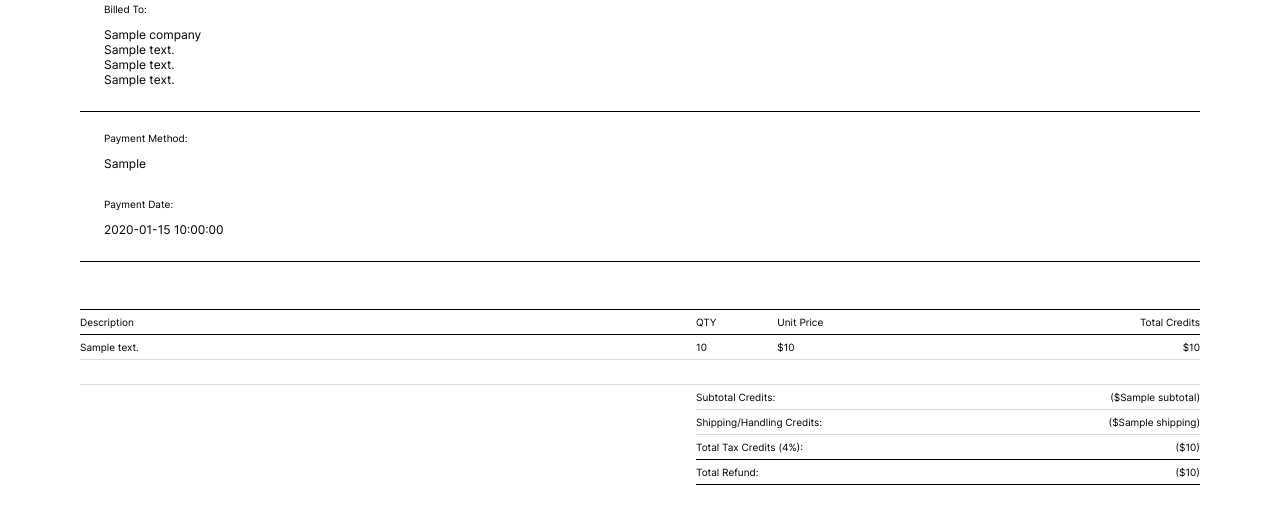
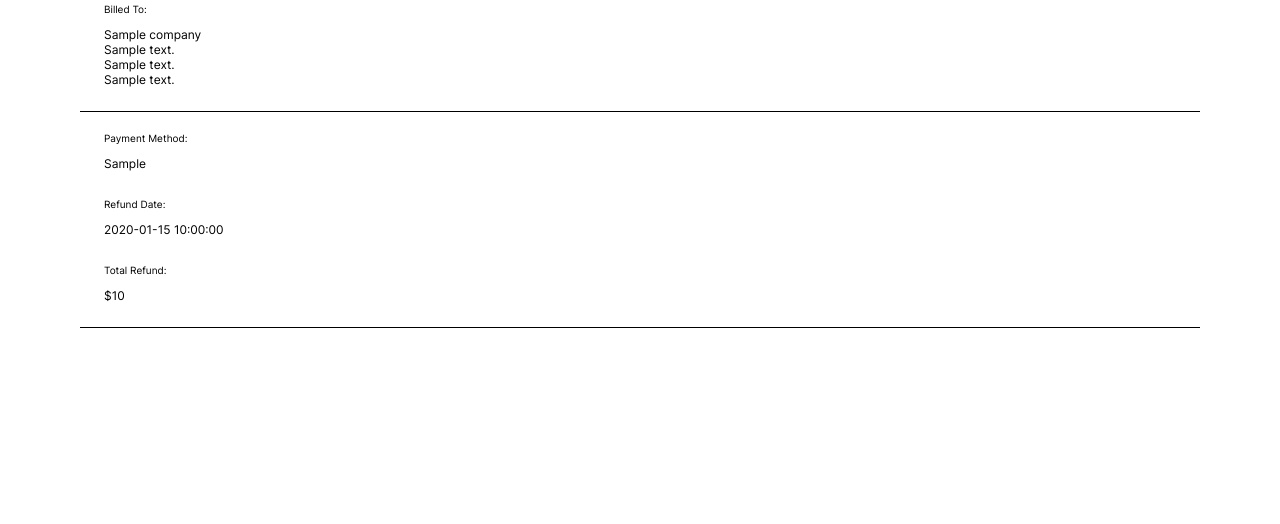
Before and after one commit to Cartar/receipt-invoice-generator, a Flask app: template templates/refund.html in a window 1280 px wide. Shown: the part 260-784 px from the top of the page. Run offline with Flask 2, Linux system fonts and the light colour scheme; the template is opened without the code that fills it: most values are stand-ins (such as "Sample title", 1, 10 or a date in 2020).

Commit message:
update refund file

```diff
--- a/app.py
+++ b/app.py
@@ -32,6 +32,8 @@ def get_headers():
         "quantity": request.headers.get('quantity'),
         "unit_price": request.headers.get('unit_price'),
         "item_total": request.headers.get('item_total'),
+        "refund_date": request.headers.get('refund_date'),
+        "amount_refunded": request.headers.get('amount_refunded'),
     }
 
     # Organize the list of items sent:
--- a/templates/refund.html
+++ b/templates/refund.html
@@ -301,68 +301,15 @@
             <p class="intro-table-title">Payment Method:</p>
             <p>{{ payment_method }}</p>
             <br />
-            <p class="intro-table-title">Payment Date:</p>
-            <p>{{ payment_date }}</p>
+            <p class="intro-table-title">Refund Date:</p>
+            <p>{{ refund_date }}</p>
+            <br />
+            <p class="intro-table-title">Total Refund:</p>
+            <p>${{ amount_refunded }}</p>
           </div>
 
           <br />
-      <div class="table-box">
-        <table cellpadding="0" cellspacing="0">
-          <tbody>
-            <tr class="heading">
-              <td>Description</td>
-              <td>QTY</td>
-              <td>Unit Price</td>
-              <td>Total Credits</td>
-            </tr>
-            {% for item in items %}
-              <tr class="item">
-                <td>{{ item.description }}</td>
-                <td>{{ item.quantity }}</td>
-                <td>${{ item.unit_price }}</td>
-                <td>${{ item.item_total }}</td>
-              </tr>
-            {% endfor %}
 
-            <tr class="item">
-              <td></td>
-              <td></td>
-              <td></td>
-              <td></td>
-            </tr>
-          </tbody>
-        </table>
-      </div>
-
-      <div class="summary-box">
-        <table cellpadding="0" cellspacing="0">
-          <tbody>
-            <tr class="item">
-              <td></td>
-              <td>Subtotal Credits:</td>
-              <td>(${{ subtotal }})</td>
-            </tr>
-
-            <tr class="item">
-              <td></td>
-              <td>Shipping/Handling Credits:</td>
-              <td>(${{ shipping }})</td>
-            </tr>
-
-            <tr class="no-border-item">
-              <td></td>
-              <td>Total Tax Credits ({{ tax_rate }}%):</td>
-              <td>(${{ tax }})</td>
-            </tr>
-
-            <tr class="total">
-              <td></td>
-              <td>Total Refund:</td>
-              <td>(${{ total }})</td>
-            </tr>
-          </tbody>
-        </table>
-      </div>
     </div>
   </body>
 </html>
```
